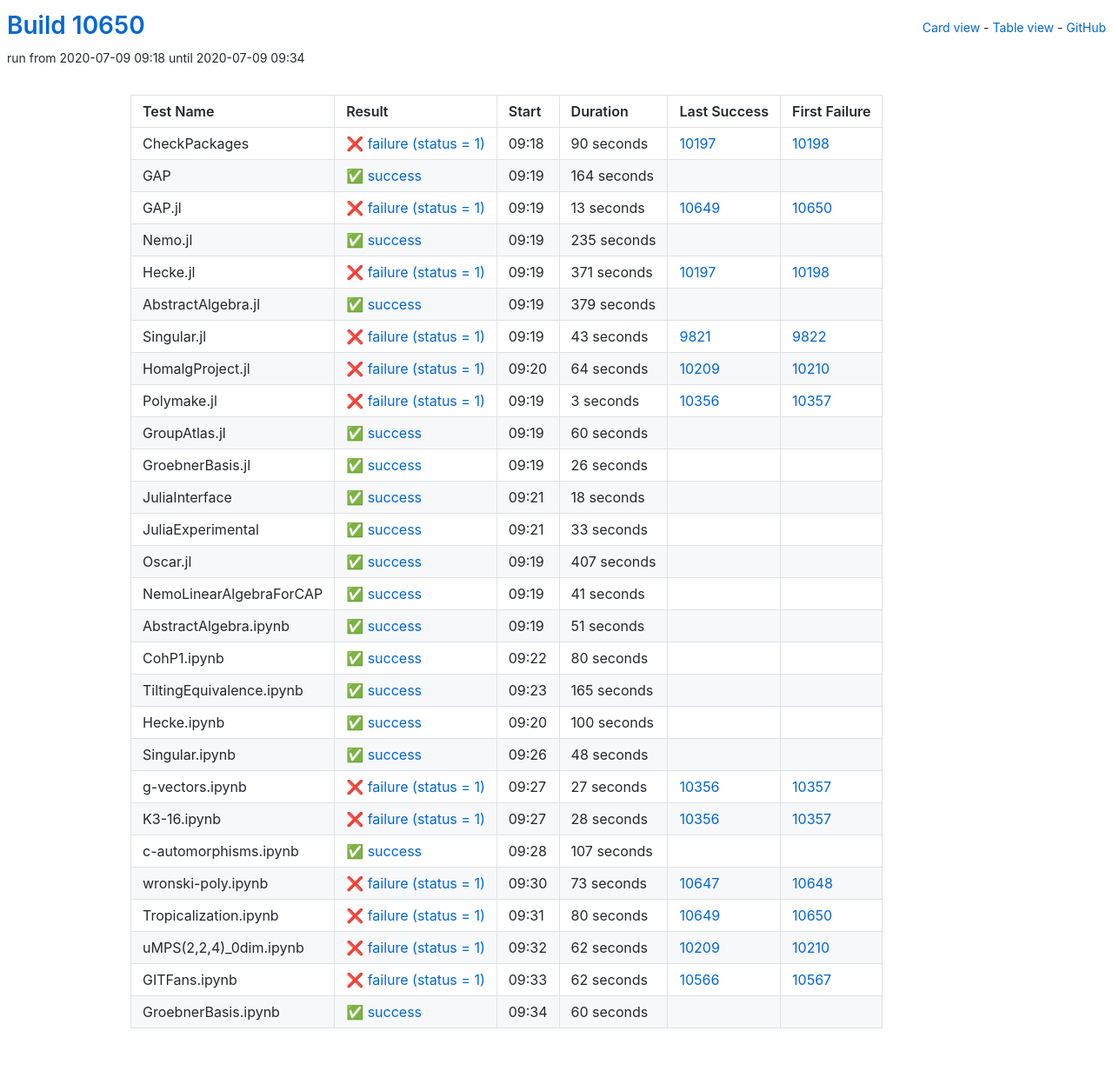
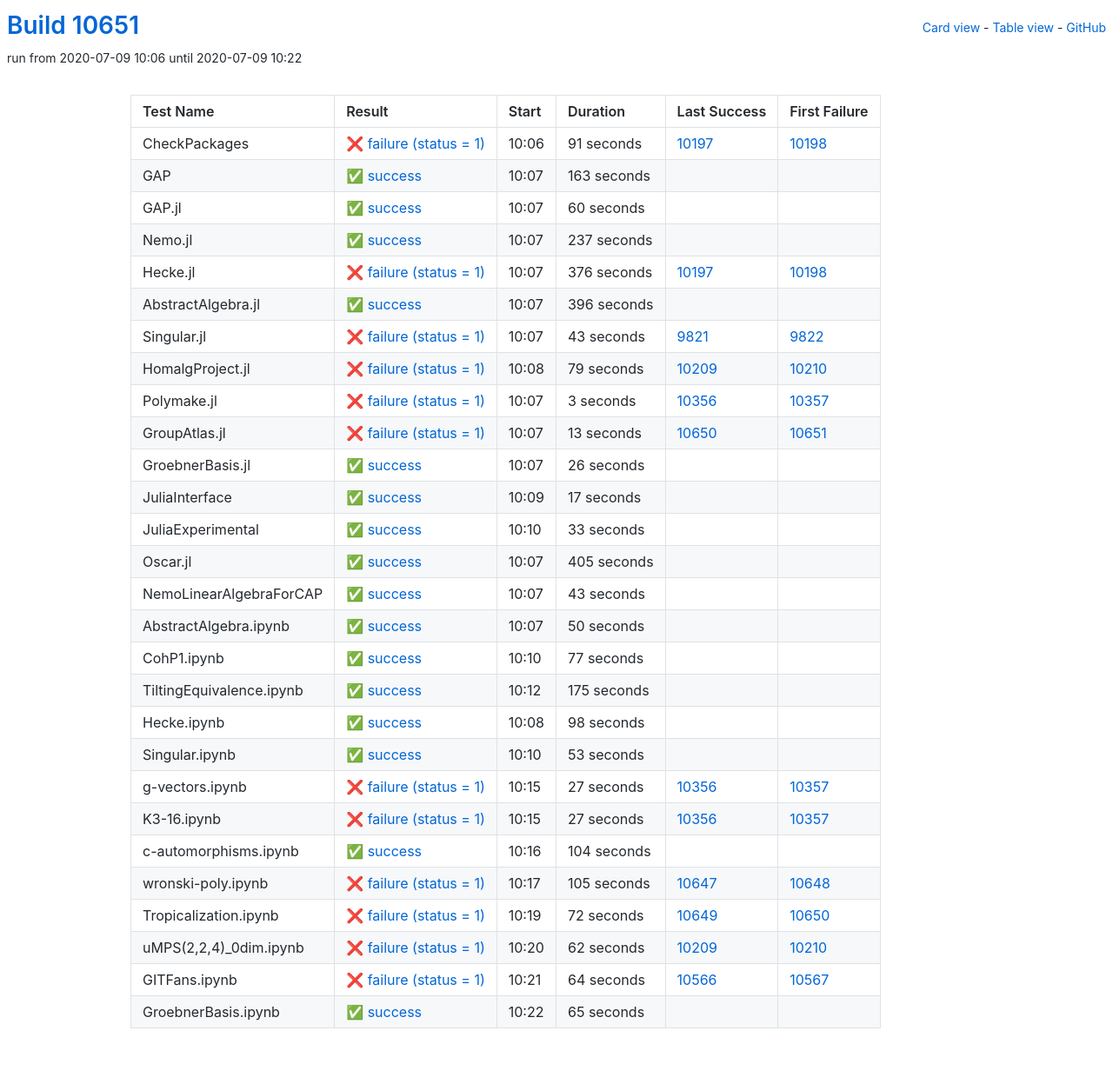
Before and after one commit to oscar-system/oscar-ci-status, a Jekyll site: the page built from table.html, in a window 1280 px wide. Shown: the whole page at 87% size. Built offline with Jekyll 4.4.1, drawn with Linux system fonts in a browser that asks for light colours.

Commit message:
Build #10651

```diff
--- a/_data/ci.yml
+++ b/_data/ci.yml
@@ -1,6 +1,6 @@
 ---
-build: 10650
-build_url: https://oscarci.mathematik.uni-kl.de/job/oscar/10650/
+build: 10651
+build_url: https://oscarci.mathematik.uni-kl.de/job/oscar/10651/
 job: oscar
 organization: oscar-system
 repo: oscar-ci-status
@@ -8,80 +8,80 @@
 tests:
 - name: CheckPackages
   id: checkpackages
-  log: https://oscarci.mathematik.uni-kl.de/job/oscar/10650/artifact/logs/build-10650/CheckPackages.log
-  start: 2020-07-09 09:18
+  log: https://oscarci.mathematik.uni-kl.de/job/oscar/10651/artifact/logs/build-10651/CheckPackages.log
+  start: 2020-07-09 10:06
   success: false
   exitcode: 1
   status: failure
-  duration: 90
+  duration: 91
   last_success: 10197
   last_success_url: https://oscarci.mathematik.uni-kl.de/job/oscar/10197/
   first_failure: 10198
   first_failure_url: https://oscarci.mathematik.uni-kl.de/job/oscar/10198/
 - name: GAP
   id: gap
-  log: https://oscarci.mathematik.uni-kl.de/job/oscar/10650/artifact/logs/build-10650/GAP.log
-  start: 2020-07-09 09:19
+  log: https://oscarci.mathematik.uni-kl.de/job/oscar/10651/artifact/logs/build-10651/GAP.log
+  start: 2020-07-09 10:07
   success: true
   exitcode: 0
   status: success
-  duration: 164
+  duration: 163
   last_success: false
   last_success_url:
   first_failure: false
   first_failure_url:
 - name: GAP.jl
   id: gap-jl
-  log: https://oscarci.mathematik.uni-kl.de/job/oscar/10650/artifact/logs/build-10650/GAP.jl.log
-  start: 2020-07-09 09:19
-  success: false
-  exitcode: 1
-  status: failure
-  duration: 13
-  last_success: 10649
-  last_success_url: https://oscarci.mathematik.uni-kl.de/job/oscar/10649/
-  first_failure: 10650
-  first_failure_url: https://oscarci.mathematik.uni-kl.de/job/oscar/10650/
-- name: Nemo.jl
-  id: nemo-jl
-  log: https://oscarci.mathematik.uni-kl.de/job/oscar/10650/artifact/logs/build-10650/Nemo.jl.log
-  start: 2020-07-09 09:19
+  log: https://oscarci.mathematik.uni-kl.de/job/oscar/10651/artifact/logs/build-10651/GAP.jl.log
+  start: 2020-07-09 10:07
   success: true
   exitcode: 0
   status: success
-  duration: 235
+  duration: 60
+  last_success: false
+  last_success_url:
+  first_failure: false
+  first_failure_url:
+- name: Nemo.jl
+  id: nemo-jl
+  log: https://oscarci.mathematik.uni-kl.de/job/oscar/10651/artifact/logs/build-10651/Nemo.jl.log
+  start: 2020-07-09 10:07
+  success: true
+  exitcode: 0
+  status: success
+  duration: 237
   last_success: false
   last_success_url:
   first_failure: false
   first_failure_url:
 - name: Hecke.jl
   id: hecke-jl
-  log: https://oscarci.mathematik.uni-kl.de/job/oscar/10650/artifact/logs/build-10650/Hecke.jl.log
-  start: 2020-07-09 09:19
+  log: https://oscarci.mathematik.uni-kl.de/job/oscar/10651/artifact/logs/build-10651/Hecke.jl.log
+  start: 2020-07-09 10:07
   success: false
   exitcode: 1
   status: failure
-  duration: 371
+  duration: 376
   last_success: 10197
   last_success_url: https://oscarci.mathematik.uni-kl.de/job/oscar/10197/
   first_failure: 10198
   first_failure_url: https://oscarci.mathematik.uni-kl.de/job/oscar/10198/
 - name: AbstractAlgebra.jl
   id: abstractalgebra-jl
-  log: https://oscarci.mathematik.uni-kl.de/job/oscar/10650/artifact/logs/build-10650/AbstractAlgebra.jl.log
-  start: 2020-07-09 09:19
+  log: https://oscarci.mathematik.uni-kl.de/job/oscar/10651/artifact/logs/build-10651/AbstractAlgebra.jl.log
+  start: 2020-07-09 10:07
   success: true
   exitcode: 0
   status: success
-  duration: 379
+  duration: 396
   last_success: false
   last_success_url:
   first_failure: false
   first_failure_url:
 - name: Singular.jl
   id: singular-jl
-  log: https://oscarci.mathematik.uni-kl.de/job/oscar/10650/artifact/logs/build-10650/Singular.jl.log
-  start: 2020-07-09 09:19
+  log: https://oscarci.mathematik.uni-kl.de/job/oscar/10651/artifact/logs/build-10651/Singular.jl.log
+  start: 2020-07-09 10:07
   success: false
   exitcode: 1
   status: failure
@@ -92,20 +92,20 @@
   first_failure_url: https://oscarci.mathematik.uni-kl.de/job/oscar/9822/
 - name: HomalgProject.jl
   id: homalgproject-jl
-  log: https://oscarci.mathematik.uni-kl.de/job/oscar/10650/artifact/logs/build-10650/HomalgProject.jl.log
-  start: 2020-07-09 09:20
+  log: https://oscarci.mathematik.uni-kl.de/job/oscar/10651/artifact/logs/build-10651/HomalgProject.jl.log
+  start: 2020-07-09 10:08
   success: false
   exitcode: 1
   status: failure
-  duration: 64
+  duration: 79
   last_success: 10209
   last_success_url: https://oscarci.mathematik.uni-kl.de/job/oscar/10209/
   first_failure: 10210
   first_failure_url: https://oscarci.mathematik.uni-kl.de/job/oscar/10210/
 - name: Polymake.jl
   id: polymake-jl
-  log: https://oscarci.mathematik.uni-kl.de/job/oscar/10650/artifact/logs/build-10650/Polymake.jl.log
-  start: 2020-07-09 09:19
+  log: https://oscarci.mathematik.uni-kl.de/job/oscar/10651/artifact/logs/build-10651/Polymake.jl.log
+  start: 2020-07-09 10:07
   success: false
   exitcode: 1
   status: failure
@@ -116,20 +116,20 @@
   first_failure_url: https://oscarci.mathematik.uni-kl.de/job/oscar/10357/
 - name: GroupAtlas.jl
   id: groupatlas-jl
-  log: https://oscarci.mathematik.uni-kl.de/job/oscar/10650/artifact/logs/build-10650/GroupAtlas.jl.log
-  start: 2020-07-09 09:19
-  success: true
-  exitcode: 0
-  status: success
-  duration: 60
-  last_success: false
-  last_success_url:
-  first_failure: false
-  first_failure_url:
+  log: https://oscarci.mathematik.uni-kl.de/job/oscar/10651/artifact/logs/build-10651/GroupAtlas.jl.log
+  start: 2020-07-09 10:07
+  success: false
+  exitcode: 1
+  status: failure
+  duration: 13
+  last_success: 10650
+  last_success_url: https://oscarci.mathematik.uni-kl.de/job/oscar/10650/
+  first_failure: 10651
+  first_failure_url: https://oscarci.mathematik.uni-kl.de/job/oscar/10651/
 - name: GroebnerBasis.jl
   id: groebnerbasis-jl
-  log: https://oscarci.mathematik.uni-kl.de/job/oscar/10650/artifact/logs/build-10650/GroebnerBasis.jl.log
-  start: 2020-07-09 09:19
+  log: https://oscarci.mathematik.uni-kl.de/job/oscar/10651/artifact/logs/build-10651/GroebnerBasis.jl.log
+  start: 2020-07-09 10:07
   success: true
   exitcode: 0
   status: success
@@ -140,20 +140,20 @@
   first_failure_url:
 - name: JuliaInterface
   id: juliainterface
-  log: https://oscarci.mathematik.uni-kl.de/job/oscar/10650/artifact/logs/build-10650/JuliaInterface.log
-  start: 2020-07-09 09:21
+  log: https://oscarci.mathematik.uni-kl.de/job/oscar/10651/artifact/logs/build-10651/JuliaInterface.log
+  start: 2020-07-09 10:09
   success: true
   exitcode: 0
   status: success
-  duration: 18
+  duration: 17
   last_success: false
   last_success_url:
   first_failure: false
   first_failure_url:
 - name: JuliaExperimental
   id: juliaexperimental
-  log: https://oscarci.mathematik.uni-kl.de/job/oscar/10650/artifact/logs/build-10650/JuliaExperimental.log
-  start: 2020-07-09 09:21
+  log: https://oscarci.mathematik.uni-kl.de/job/oscar/10651/artifact/logs/build-10651/JuliaExperimental.log
+  start: 2020-07-09 10:10
   success: true
   exitcode: 0
   status: success
@@ -164,92 +164,92 @@
   first_failure_url:
 - name: Oscar.jl
   id: oscar-jl
-  log: https://oscarci.mathematik.uni-kl.de/job/oscar/10650/artifact/logs/build-10650/Oscar.jl.log
-  start: 2020-07-09 09:19
+  log: https://oscarci.mathematik.uni-kl.de/job/oscar/10651/artifact/logs/build-10651/Oscar.jl.log
+  start: 2020-07-09 10:07
   success: true
   exitcode: 0
   status: success
-  duration: 407
+  duration: 405
   last_success: false
   last_success_url:
   first_failure: false
   first_failure_url:
 - name: NemoLinearAlgebraForCAP
   id: nemolinearalgebraforcap
-  log: https://oscarci.mathematik.uni-kl.de/job/oscar/10650/artifact/logs/build-10650/NemoLinearAlgebraForCAP.log
-  start: 2020-07-09 09:19
+  log: https://oscarci.mathematik.uni-kl.de/job/oscar/10651/artifact/logs/build-10651/NemoLinearAlgebraForCAP.log
+  start: 2020-07-09 10:07
   success: true
   exitcode: 0
   status: success
-  duration: 41
+  duration: 43
   last_success: false
   last_success_url:
   first_failure: false
   first_failure_url:
 - name: AbstractAlgebra.ipynb
   id: abstractalgebra-ipynb
-  log: https://oscarci.mathematik.uni-kl.de/job/oscar/10650/artifact/logs/build-10650/AbstractAlgebra.ipynb.log
-  start: 2020-07-09 09:19
+  log: https://oscarci.mathematik.uni-kl.de/job/oscar/10651/artifact/logs/build-10651/AbstractAlgebra.ipynb.log
+  start: 2020-07-09 10:07
   success: true
   exitcode: 0
   status: success
-  duration: 51
+  duration: 50
   last_success: false
   last_success_url:
   first_failure: false
   first_failure_url:
 - name: CohP1.ipynb
   id: cohp1-ipynb
-  log: https://oscarci.mathematik.uni-kl.de/job/oscar/10650/artifact/logs/build-10650/CohP1.ipynb.log
-  start: 2020-07-09 09:22
+  log: https://oscarci.mathematik.uni-kl.de/job/oscar/10651/artifact/logs/build-10651/CohP1.ipynb.log
+  start: 2020-07-09 10:10
   success: true
   exitcode: 0
   status: success
-  duration: 80
+  duration: 77
   last_success: false
   last_success_url:
   first_failure: false
   first_failure_url:
 - name: TiltingEquivalence.ipynb
   id: tiltingequivalence-ipynb
-  log: https://oscarci.mathematik.uni-kl.de/job/oscar/10650/artifact/logs/build-10650/TiltingEquivalence.ipynb.log
-  start: 2020-07-09 09:23
+  log: https://oscarci.mathematik.uni-kl.de/job/oscar/10651/artifact/logs/build-10651/TiltingEquivalence.ipynb.log
+  start: 2020-07-09 10:12
   success: true
   exitcode: 0
   status: success
-  duration: 165
+  duration: 175
   last_success: false
   last_success_url:
   first_failure: false
   first_failure_url:
 - name: Hecke.ipynb
   id: hecke-ipynb
-  log: https://oscarci.mathematik.uni-kl.de/job/oscar/10650/artifact/logs/build-10650/Hecke.ipynb.log
-  start: 2020-07-09 09:20
+  log: https://oscarci.mathematik.uni-kl.de/job/oscar/10651/artifact/logs/build-10651/Hecke.ipynb.log
+  start: 2020-07-09 10:08
   success: true
   exitcode: 0
   status: success
-  duration: 100
+  duration: 98
   last_success: false
   last_success_url:
   first_failure: false
   first_failure_url:
 - name: Singular.ipynb
   id: singular-ipynb
-  log: https://oscarci.mathematik.uni-kl.de/job/oscar/10650/artifact/logs/build-10650/Singular.ipynb.log
-  start: 2020-07-09 09:26
+  log: https://oscarci.mathematik.uni-kl.de/job/oscar/10651/artifact/logs/build-10651/Singular.ipynb.log
+  start: 2020-07-09 10:10
   success: true
   exitcode: 0
   status: success
-  duration: 48
+  duration: 53
   last_success: false
   last_success_url:
   first_failure: false
   first_failure_url:
 - name: g-vectors.ipynb
   id: g-vectors-ipynb
-  log: https://oscarci.mathematik.uni-kl.de/job/oscar/10650/artifact/logs/build-10650/g-vectors.ipynb.log
-  start: 2020-07-09 09:27
+  log: https://oscarci.mathematik.uni-kl.de/job/oscar/10651/artifact/logs/build-10651/g-vectors.ipynb.log
+  start: 2020-07-09 10:15
   success: false
   exitcode: 1
   status: failure
@@ -260,56 +260,56 @@
   first_failure_url: https://oscarci.mathematik.uni-kl.de/job/oscar/10357/
 - name: K3-16.ipynb
   id: k3-16-ipynb
-  log: https://oscarci.mathematik.uni-kl.de/job/oscar/10650/artifact/logs/build-10650/K3-16.ipynb.log
-  start: 2020-07-09 09:27
+  log: https://oscarci.mathematik.uni-kl.de/job/oscar/10651/artifact/logs/build-10651/K3-16.ipynb.log
+  start: 2020-07-09 10:15
   success: false
   exitcode: 1
   status: failure
-  duration: 28
+  duration: 27
   last_success: 10356
   last_success_url: https://oscarci.mathematik.uni-kl.de/job/oscar/10356/
   first_failure: 10357
   first_failure_url: https://oscarci.mathematik.uni-kl.de/job/oscar/10357/
 - name: c-automorphisms.ipynb
   id: c-automorphisms-ipynb
-  log: https://oscarci.mathematik.uni-kl.de/job/oscar/10650/artifact/logs/build-10650/c-automorphisms.ipynb.log
-  start: 2020-07-09 09:28
+  log: https://oscarci.mathematik.uni-kl.de/job/oscar/10651/artifact/logs/build-10651/c-automorphisms.ipynb.log
+  start: 2020-07-09 10:16
   success: true
   exitcode: 0
   status: success
-  duration: 107
+  duration: 104
   last_success: false
   last_success_url:
   first_failure: false
   first_failure_url:
 - name: wronski-poly.ipynb
   id: wronski-poly-ipynb
-  log: https://oscarci.mathematik.uni-kl.de/job/oscar/10650/artifact/logs/build-10650/wronski-poly.ipynb.log
-  start: 2020-07-09 09:30
+  log: https://oscarci.mathematik.uni-kl.de/job/oscar/10651/artifact/logs/build-10651/wronski-poly.ipynb.log
+  start: 2020-07-09 10:17
   success: false
   exitcode: 1
   status: failure
-  duration: 73
+  duration: 105
   last_success: 10647
   last_success_url: https://oscarci.mathematik.uni-kl.de/job/oscar/10647/
   first_failure: 10648
   first_failure_url: https://oscarci.mathematik.uni-kl.de/job/oscar/10648/
 - name: Tropicalization.ipynb
   id: tropicalization-ipynb
-  log: https://oscarci.mathematik.uni-kl.de/job/oscar/10650/artifact/logs/build-10650/Tropicalization.ipynb.log
-  start: 2020-07-09 09:31
+  log: https://oscarci.mathematik.uni-kl.de/job/oscar/10651/artifact/logs/build-10651/Tropicalization.ipynb.log
+  start: 2020-07-09 10:19
   success: false
   exitcode: 1
   status: failure
-  duration: 80
+  duration: 72
   last_success: 10649
   last_success_url: https://oscarci.mathematik.uni-kl.de/job/oscar/10649/
   first_failure: 10650
   first_failure_url: https://oscarci.mathematik.uni-kl.de/job/oscar/10650/
 - name: uMPS(2,2,4)_0dim.ipynb
   id: umps-2-2-4-0dim-ipynb
-  log: https://oscarci.mathematik.uni-kl.de/job/oscar/10650/artifact/logs/build-10650/uMPS-2-2-4-_0dim.ipynb.log
-  start: 2020-07-09 09:32
+  log: https://oscarci.mathematik.uni-kl.de/job/oscar/10651/artifact/logs/build-10651/uMPS-2-2-4-_0dim.ipynb.log
+  start: 2020-07-09 10:20
   success: false
   exitcode: 1
   status: failure
@@ -320,24 +320,24 @@
   first_failure_url: https://oscarci.mathematik.uni-kl.de/job/oscar/10210/
 - name: GITFans.ipynb
   id: gitfans-ipynb
-  log: https://oscarci.mathematik.uni-kl.de/job/oscar/10650/artifact/logs/build-10650/GITFans.ipynb.log
-  start: 2020-07-09 09:33
+  log: https://oscarci.mathematik.uni-kl.de/job/oscar/10651/artifact/logs/build-10651/GITFans.ipynb.log
+  start: 2020-07-09 10:21
   success: false
   exitcode: 1
   status: failure
-  duration: 62
+  duration: 64
   last_success: 10566
   last_success_url: https://oscarci.mathematik.uni-kl.de/job/oscar/10566/
   first_failure: 10567
   first_failure_url: https://oscarci.mathematik.uni-kl.de/job/oscar/10567/
 - name: GroebnerBasis.ipynb
   id: groebnerbasis-ipynb
-  log: https://oscarci.mathematik.uni-kl.de/job/oscar/10650/artifact/logs/build-10650/GroebnerBasis.ipynb.log
-  start: 2020-07-09 09:34
+  log: https://oscarci.mathematik.uni-kl.de/job/oscar/10651/artifact/logs/build-10651/GroebnerBasis.ipynb.log
+  start: 2020-07-09 10:22
   success: true
   exitcode: 0
   status: success
-  duration: 60
+  duration: 65
   last_success: false
   last_success_url:
   first_failure: false
```
Also changed, not shown: README.md.
